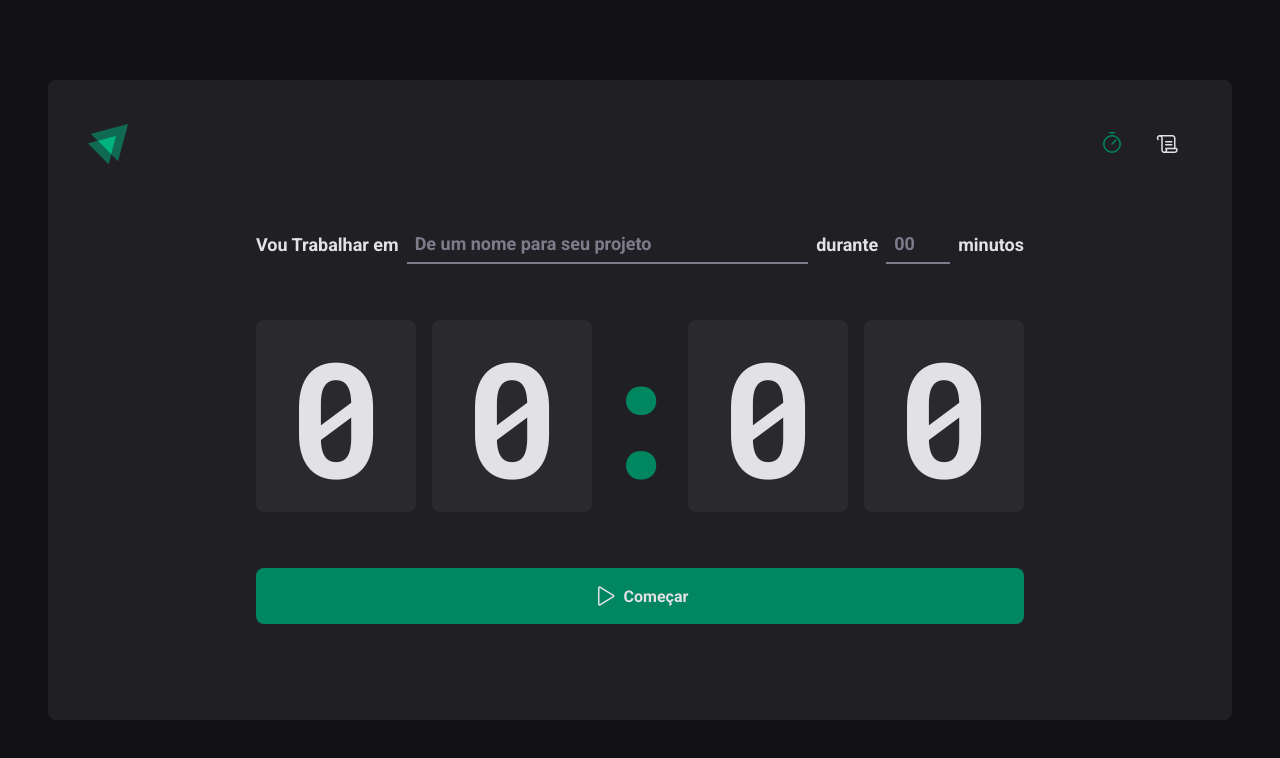
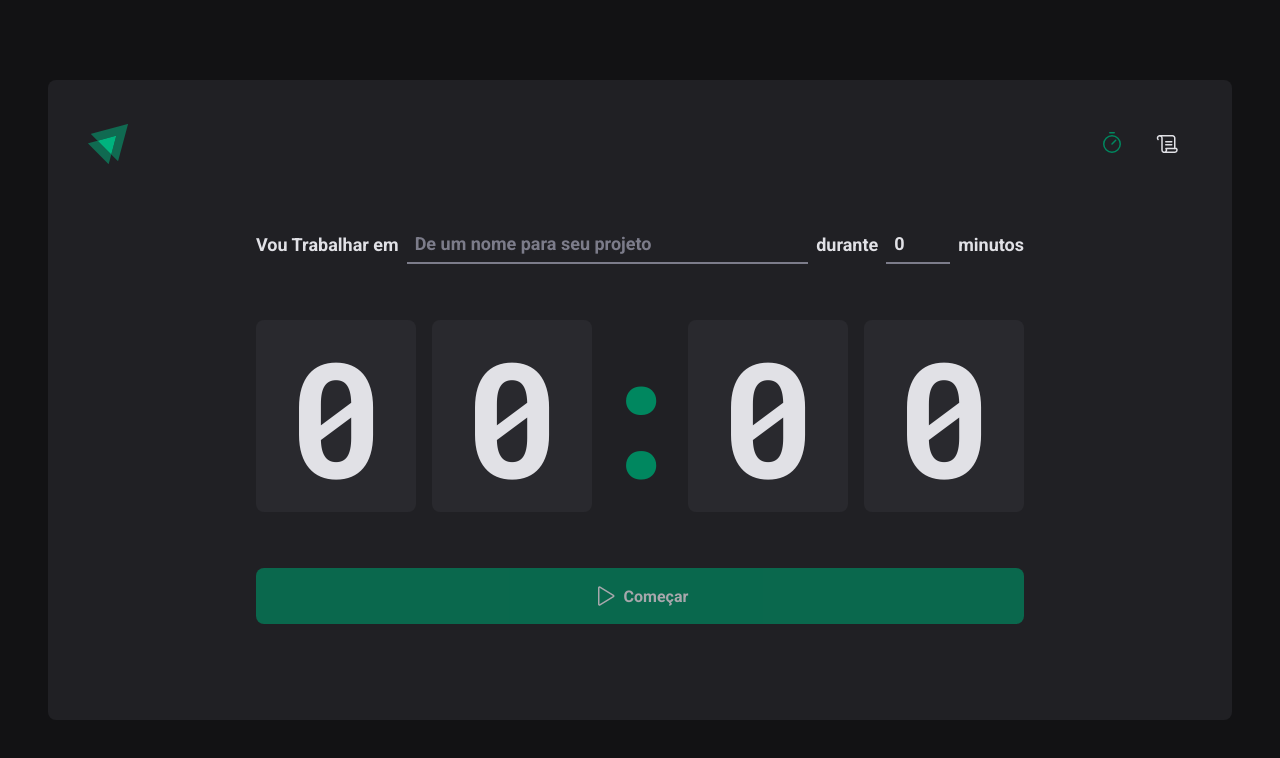
Before and after one commit to DouglasO-R/pomodoro, a React (Vite) app: page / in a window 1280 px wide. Shown: the top 758 px of the page. Built offline with nearby package versions, Linux system fonts and the light colour scheme.

Commit message:
WIP: add react forms

```diff
--- a/package.json
+++ b/package.json
@@ -13,6 +13,7 @@
     "phosphor-react": "^1.4.1",
     "react": "^18.2.0",
     "react-dom": "^18.2.0",
+    "react-hook-form": "^7.38.0",
     "react-router-dom": "^6.4.2",
     "styled-components": "^5.3.5"
   },
--- a/src/pages/Home/index.tsx
+++ b/src/pages/Home/index.tsx
@@ -1,4 +1,5 @@
 import { Play } from 'phosphor-react'
+import { useForm } from 'react-hook-form'
 import {
   CountDownContainer,
   FormContainer,
@@ -9,10 +10,29 @@ import {
   TaskInput,
 } from './styles'
 
+interface TaskFormData {
+  task: string
+  minutesAmount: number
+}
 export function Home() {
+  const { register, handleSubmit, watch, reset } = useForm<TaskFormData>({
+    defaultValues: {
+      task: '',
+      minutesAmount: 0,
+    },
+  })
+
+  function handleCreateNewTask(data: TaskFormData) {
+    console.log(data)
+    reset()
+  }
+
+  const task = watch('task')
+  const isSubmitDisabled = !task
+
   return (
     <HomeContainer>
-      <form>
+      <form onSubmit={handleSubmit(handleCreateNewTask)}>
         <FormContainer>
           <label htmlFor="task">Vou Trabalhar em</label>
           <TaskInput
@@ -20,6 +40,7 @@ export function Home() {
             id="task"
             list="task-sugestions"
             placeholder="De um nome para seu projeto"
+            {...register('task')}
           />
           <datalist id="task-sugestions">
             <option value="projeto 1" />
@@ -37,6 +58,7 @@ export function Home() {
             step={5}
             min={5}
             max={60}
+            {...register('minutesAmount', { valueAsNumber: true })}
           />
           <span>minutos</span>
         </FormContainer>
@@ -49,7 +71,7 @@ export function Home() {
           <span>0</span>
         </CountDownContainer>
 
-        <StartCountDownButton type="submit">
+        <StartCountDownButton type="submit" disabled={isSubmitDisabled}>
           <Play size={24} />
           Começar
         </StartCountDownButton>
```
Also changed, not shown: 1 other file (tests, documents, lock files or other folders).
